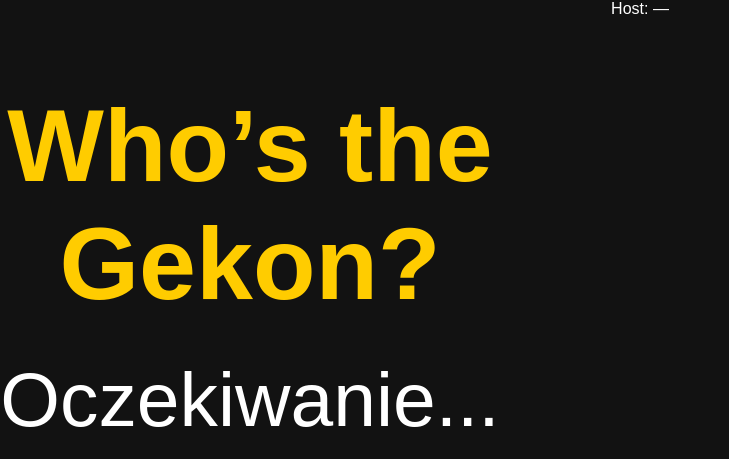
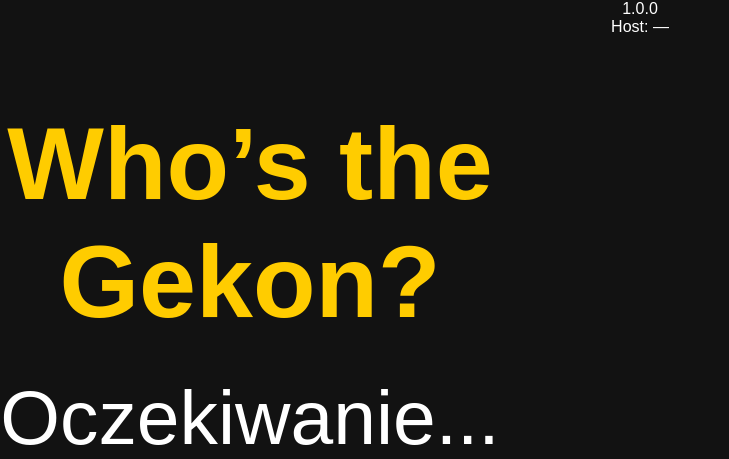
Before and after one commit to patrykiwinski/spy-, a Flask app: page / in a window 1280 px wide. Shown: the top 459 px of the page, without its empty margins (0-729 px from the left). Run offline with Flask 3, Linux system fonts and the light colour scheme; some libraries are stand-ins or nearby versions.

Commit message:
Update mobi.html

```diff
--- a/templates/mobi.html
+++ b/templates/mobi.html
@@ -9,6 +9,7 @@
   <script src="https://cdn.socket.io/4.7.2/socket.io.min.js"></script>
 </head>
 <body>
+<div class="app-ver">1.0.0</div>
   <div id="hostInfo" class="host-info"> Host: —</div>
   <div class="container">
       <h1>Who’s the Gekon?</h1>
@@ -41,7 +42,7 @@
   {% for c in categories %}
     <label><input type="checkbox" name="catOpt" value="{{ c }}" checked> {{ c }}</label><br>
   {% endfor %}
-1.0.0
+
 </div>
 </div>
 
```
